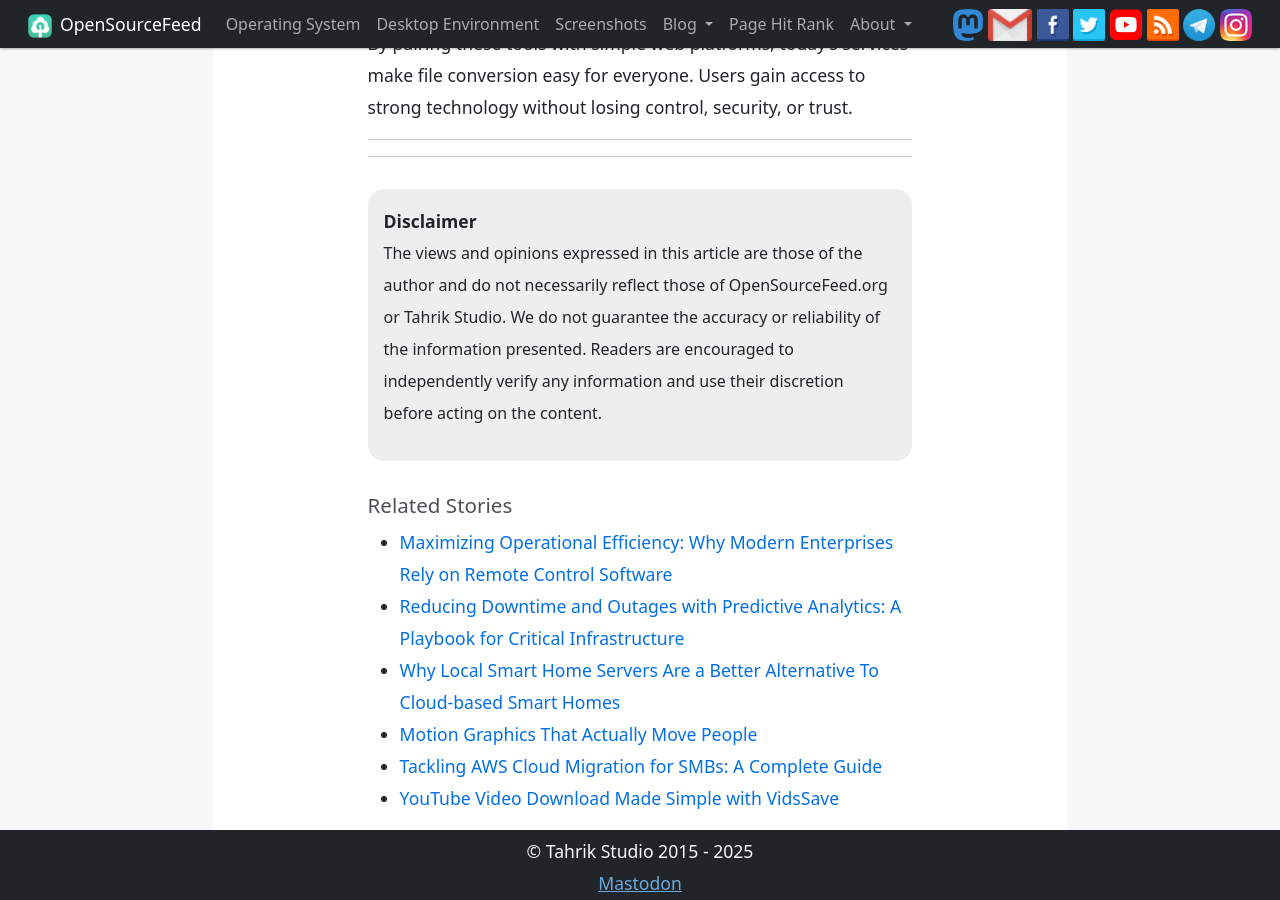
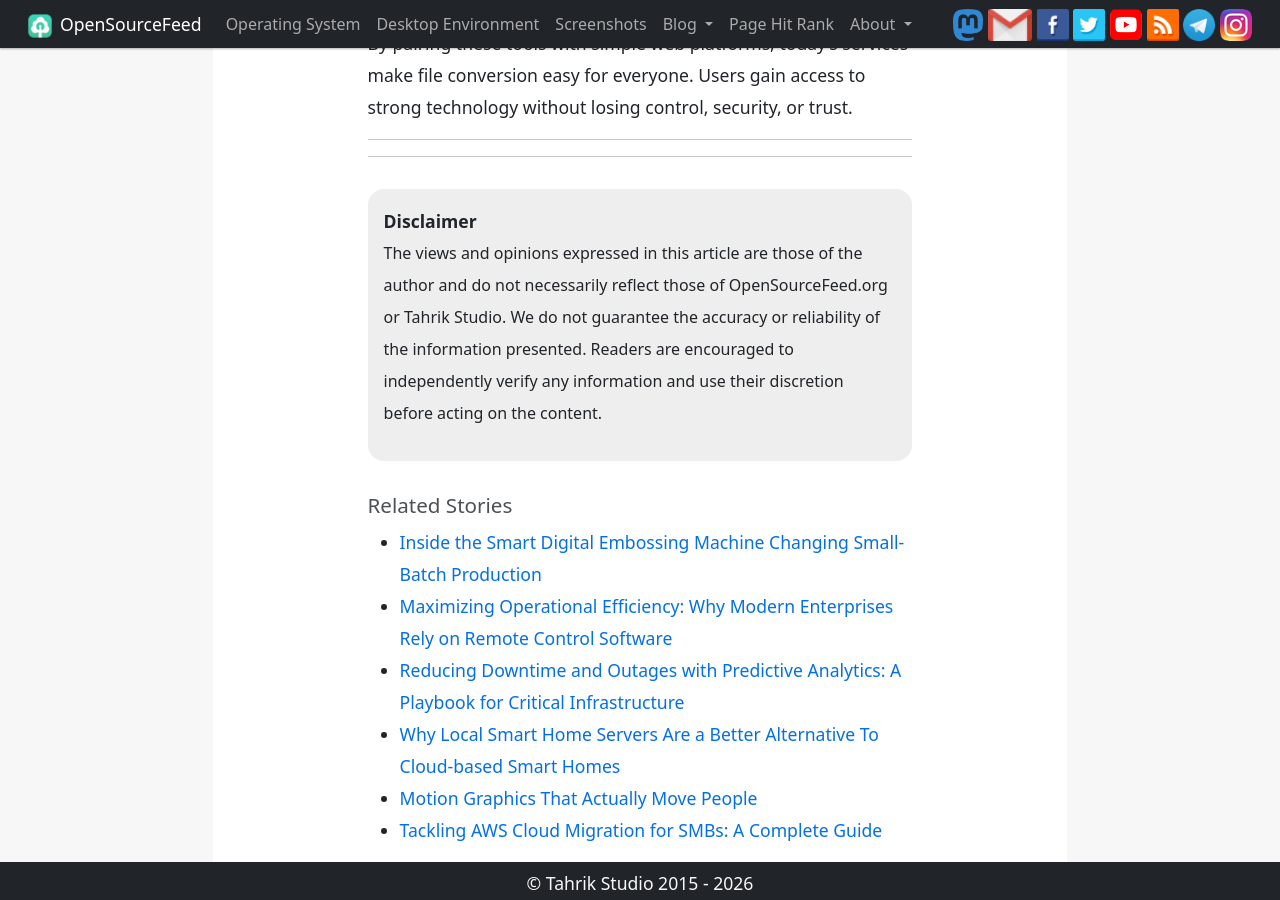
Before and after one commit to opensourcefeed/insights, a Jekyll site: the page built from _posts/2026-01-11-open-source-file-conversion.md, in a window 1280 px wide and 900 px high, scrolled down 3272 px. Built offline with Jekyll 4.4.1, drawn with Linux system fonts in a browser that asks for light colours; comment, search, counter and statistics services are not loaded; some of the changed lines change nothing that is shown.

Commit message:
Golden letters

```diff
--- a/_config.yml
+++ b/_config.yml
@@ -27,7 +27,7 @@
   name: OpenSourceFeed
   links:
     - 'https://plus.google.com/b/114426521113195641057/'
-    - 'https://twitter.com/opensourcefeed'
+    - 'https://x.com/opensourcefeed'
     - 'https://www.facebook.com/opensourcefeed'
 webmaster_verifications:
   google: 8-DkVd0YN5zpN1NpF6X4SMnRckVNQgEu4O8Uk9cU_2c
--- a/_includes/navbar.html
+++ b/_includes/navbar.html
@@ -46,7 +46,7 @@
         <li> <a rel="nofollow" title="Like us on facebook" target="_blank"
             href="https://www.facebook.com/opensourcefeed/">
             <img height="25" alt="FB Link" src="/insights/assets/images/meta/facebook.png"> </a> </li>
-        <li> <a rel="nofollow" title="Follow us on Twitter" target="_blank" href="https://twitter.com/opensourcefeed">
+        <li> <a rel="nofollow" title="Follow us on Twitter" target="_blank" href="https://x.com/opensourcefeed">
             <img height="25" alt="Twitter Link" src="/insights/assets/images/meta/twitter.png"> </a> </li>
         <li> <a rel="nofollow" title="Subscribe our YouTube channel" target="_blank"
             href="https://www.youtube.com/c/DistroScreens"> <img height="25" alt="YouTube Channel"
--- a/_layouts/default.html
+++ b/_layouts/default.html
@@ -57,11 +57,11 @@
     </div>
 </div>
 <footer class="bg-dark text-light">
-    &copy; Tahrik Studio 2015 - 2025<br/>
+    &copy; Tahrik Studio 2015 - 2026<br/>
     <a rel="me" href="https://floss.social/@opensourcefeed">Mastodon</a>
 </footer>
 {% include tracking.html %}
-<link href="https://Twitter.com/opensourcefeed" rel="me">
+<link href="https://x.com/opensourcefeed" rel="me">
 <script src="https://cdn.jsdelivr.net/npm/bootstrap@5.3.3/dist/js/bootstrap.bundle.min.js" integrity="sha384-YvpcrYf0tY3lHB60NNkmXc5s9fDVZLESaAA55NDzOxhy9GkcIdslK1eN7N6jIeHz" crossorigin="anonymous"></script>
 </body>
 
--- /dev/null
+++ b/_posts/2026-01-21-inside-the-smart-digital-embossing-machine.md
@@ -0,0 +1,82 @@
+---
+layout: post
+title: "Inside the Smart Digital Embossing Machine Changing Small-Batch Production"
+description: "How automated digital embossing technology is making professional foil stamping accessible for small businesses and makers."
+categories: [Technology, Manufacturing]
+tags: [Digital Embossing, Foil Stamping, Small Batch Production, Automation]
+image: /insights/assets/images/post-images/golden-letters/image2.jpg
+---
+
+![Smart Digital Embossing Machine](/insights/assets/images/post-images/golden-letters/image2.jpg)
+
+
+Hot foil stamping and embossing have long been associated with heavy machinery, complex setups, and large production runs. For small businesses, independent designers, and makers, that often meant choosing between quality and flexibility—or outsourcing entirely.
+
+In recent years, however, a new generation of digital embossing machines has started to change that equation. By combining automated control systems with compact mechanical design, these smart manufacturing tools are making professional-grade embossing accessible even for short runs and highly customized work.
+
+## Moving Beyond Traditional Embossing Presses
+
+Conventional embossing machines rely heavily on manual adjustments. Operators need to fine-tune pressure, heat, and alignment mechanically—a process that takes both time and experience. While this approach works well for long production cycles, it becomes inefficient when switching frequently between designs or working in small quantities.
+
+Modern digital embossing machines take a fundamentally different approach. Instead of depending on repeated manual calibration, they use digitally controlled parameters to manage the entire stamping process. This results in faster setup times, more predictable output, and significantly less reliance on operator intuition.
+
+For anyone familiar with automation in fields like CNC machining or 3D printing, the concept is intuitive: reduce manual steps, increase repeatability, and let the system handle precision tasks that previously required human expertise.
+
+## Designed for Accuracy and Consistency
+
+Precision is one of the main advantages of digitally controlled embossing systems. By managing critical variables such as temperature, timing, and mechanical movement through software, the machine can reproduce identical results across multiple items with minimal variation.
+
+This level of consistency is especially valuable in small-batch production, where even minor inconsistencies become more noticeable to customers. Instead of compensating for mechanical drift or setup differences between runs, operators can rely on stable, repeatable settings stored as digital profiles.
+
+The result is a production process that feels closer to digital printing logic than traditional mechanical stamping—bringing predictability typically associated with software-driven workflows to the physical manufacturing world.
+
+## A Closer Look at the Machine Architecture
+
+![Digital Embossing Machine Architecture](/insights/assets/images/post-images/golden-letters/image1.jpg)
+
+At its core, this type of embossing machine is built around the principle that hardware and software should complement each other seamlessly. Mechanical components apply the physical pressure and create the embossed impression, while digital control systems determine precisely how, when, and with what force those components operate.
+
+One example of this design philosophy can be seen in the digital embossing technology developed by [Gold Letters](https://gold-letters.com/about-the-machine/). Their machine architecture is designed to keep the mechanical structure straightforward and robust, while shifting operational complexity into controlled, repeatable digital processes managed through an intuitive interface.
+
+This balance allows the system to remain mechanically reliable while still offering the flexibility and programmability users expect from modern manufacturing equipment.
+
+## Optimized for Small Runs and Custom Work
+
+Large industrial embossing presses are typically optimized for [volume production](https://smallbusiness.chron.com/definition-high-volume-manufacturing-processes-36143.html). Digital embossing machines, by contrast, are increasingly optimized for change and adaptability.
+
+Switching between designs, adjusting settings for different materials, or preparing a new job can be completed in minutes rather than hours, without lengthy downtime or waste. This makes the technology particularly well suited for:
+
+- **Short production runs** (10–500 units) where traditional setup costs would be prohibitive
+- **Personalized items** requiring unique details for each piece
+- **On-demand manufacturing** responding to individual customer orders
+- **Prototyping and sampling** before committing to larger production
+
+![Small Batch Embossing Example](/insights/assets/images/post-images/golden-letters/image3.jpg)
+
+As mass customization becomes more common across industries—from packaging and invitations to branded merchandise and artisan goods—the ability to emboss and foil stamp efficiently at low volumes is no longer a niche requirement but an essential capability.
+
+## Material Flexibility Without Complex Setup
+
+Another significant advantage of digitally controlled embossing systems is their adaptability to different substrates and materials. Paper stocks, leather, wood veneers, fabric, and various packaging materials can be processed within the same workflow, without extensive mechanical reconfiguration.
+
+Digital profiles allow operators to save material-specific settings—temperature curves, dwell times, pressure levels—and recall them instantly. This versatility reduces the need for multiple specialized machines or time-consuming manual adjustments, helping streamline production environments where material variety is the norm rather than the exception.
+
+## Automation That Simplifies, Not Complicates
+
+Industrial automation often has a reputation for increasing system complexity and requiring specialized technical knowledge. In the case of digital embossing machines, however, the opposite proves true. By standardizing processes through digital control and eliminating manual calibration steps, these systems actually become easier to operate and maintain.
+
+Operators can focus on output quality and creative applications instead of constant mechanical adjustment and troubleshooting. For small teams without dedicated production engineers, this accessibility can make a significant difference in both productivity and reliability.
+
+The learning curve is compressed: what might take weeks of hands-on training with traditional equipment can often be mastered in days with digitally controlled systems.
+
+## The Future of Digital Embossing Technology
+
+Digital embossing machines represent a broader trend in manufacturing: the ongoing shift from purely mechanical systems toward digitally managed physical processes. As market expectations for speed, customization, and consistency continue to rise across industries, tools like these are becoming increasingly relevant to a wider range of businesses.
+
+For technology enthusiasts and industry watchers, this is a particularly interesting space to monitor. It demonstrates how concepts borrowed from software development and industrial automation are quietly reshaping traditional manufacturing methods—bringing capabilities once reserved for large-scale operations to individual creators and small businesses.
+
+As the technology matures, we’re likely to see further integration with design software, cloud-based job management, and even AI-assisted parameter optimization. The embossing machine of the future may not just execute designs—it may help create and refine them.
+
+---
+
+*Digital embossing technology is transforming how small businesses approach custom finishing work, making professional foil stamping and embossing accessible without the traditional barriers of cost, complexity, and minimum order quantities.*
```
Also changed, not shown: assets/images/post-images/golden-letters/image1.jpg (added), assets/images/post-images/golden-letters/image2.jpg (added), assets/images/post-images/golden-letters/image3.jpg (added).
